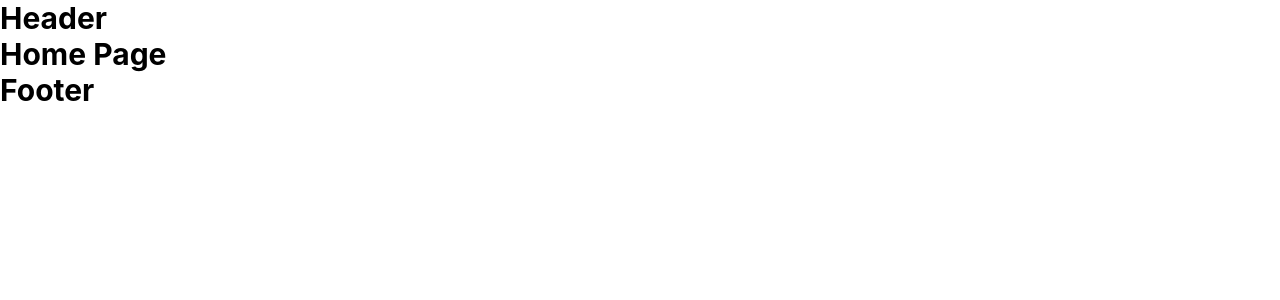
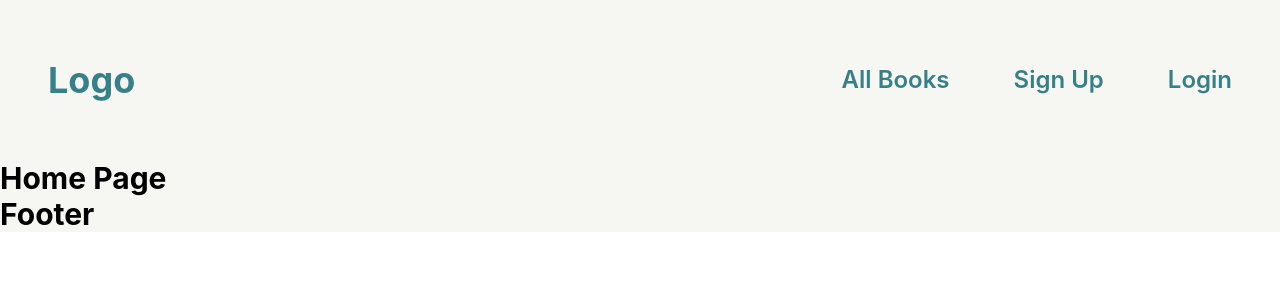
Before and after one commit to SunitCorneleous/book-catalog-frontend, a React (Vite) app: page / in a window 1280 px wide. Shown: the top 300 px of the page. Built offline with nearby package versions, Linux system fonts and the light colour scheme.

Commit message:
header added

```diff
--- a/src/layouts/Header.tsx
+++ b/src/layouts/Header.tsx
@@ -1,7 +1,34 @@
 const Header = () => {
+  const navLinks = [
+    {
+      name: 'All Books',
+      path: '/all-books',
+    },
+    {
+      name: 'Sign Up',
+      path: '/sign-up',
+    },
+    {
+      name: 'Login',
+      path: '/login',
+    },
+  ];
+
   return (
     <div>
-      <h1 className='text-3xl font-bold'>Header</h1>
+      <div className='flex h-40 md:max-w-full px-12 md:mx-auto items-center justify-between '>
+        <div className=''>
+          <h1 className='text-4xl font-bold text-primary-100'>Logo</h1>
+        </div>
+
+        <nav className='flex text-primary-100'>
+          {navLinks.map(link => (
+            <p className='text-2xl pl-16 font-semibold cursor-pointer hover:font-extrabold'>
+              {link.name}
+            </p>
+          ))}
+        </nav>
+      </div>
     </div>
   );
 };
--- a/src/layouts/MainLayout.tsx
+++ b/src/layouts/MainLayout.tsx
@@ -4,7 +4,7 @@ import Header from './Header';
 
 const MainLayout = () => {
   return (
-    <div>
+    <div className='bg-netural-100'>
       <Header />
       <Outlet />
       <Footer />
--- a/tailwind.config.js
+++ b/tailwind.config.js
@@ -14,8 +14,13 @@ export default {
       },
       // Set theme colors (Required config!)
       colors: {
-        primary: colors.blue,
+        primary: {
+          100: '#388087',
+        },
         secondary: colors.slate,
+        netural: {
+          100: '#F6F6F2',
+        },
       },
     },
   },
```
